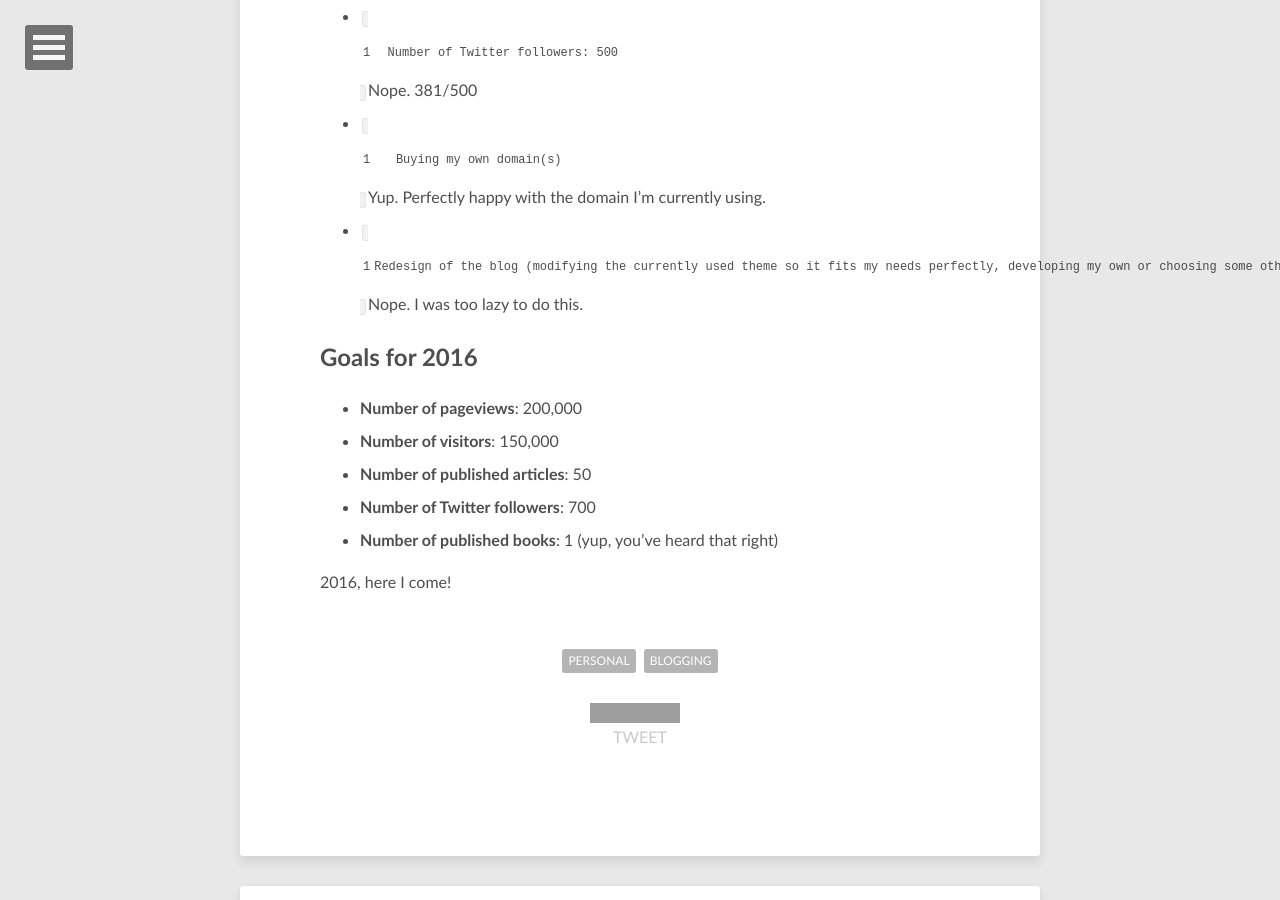
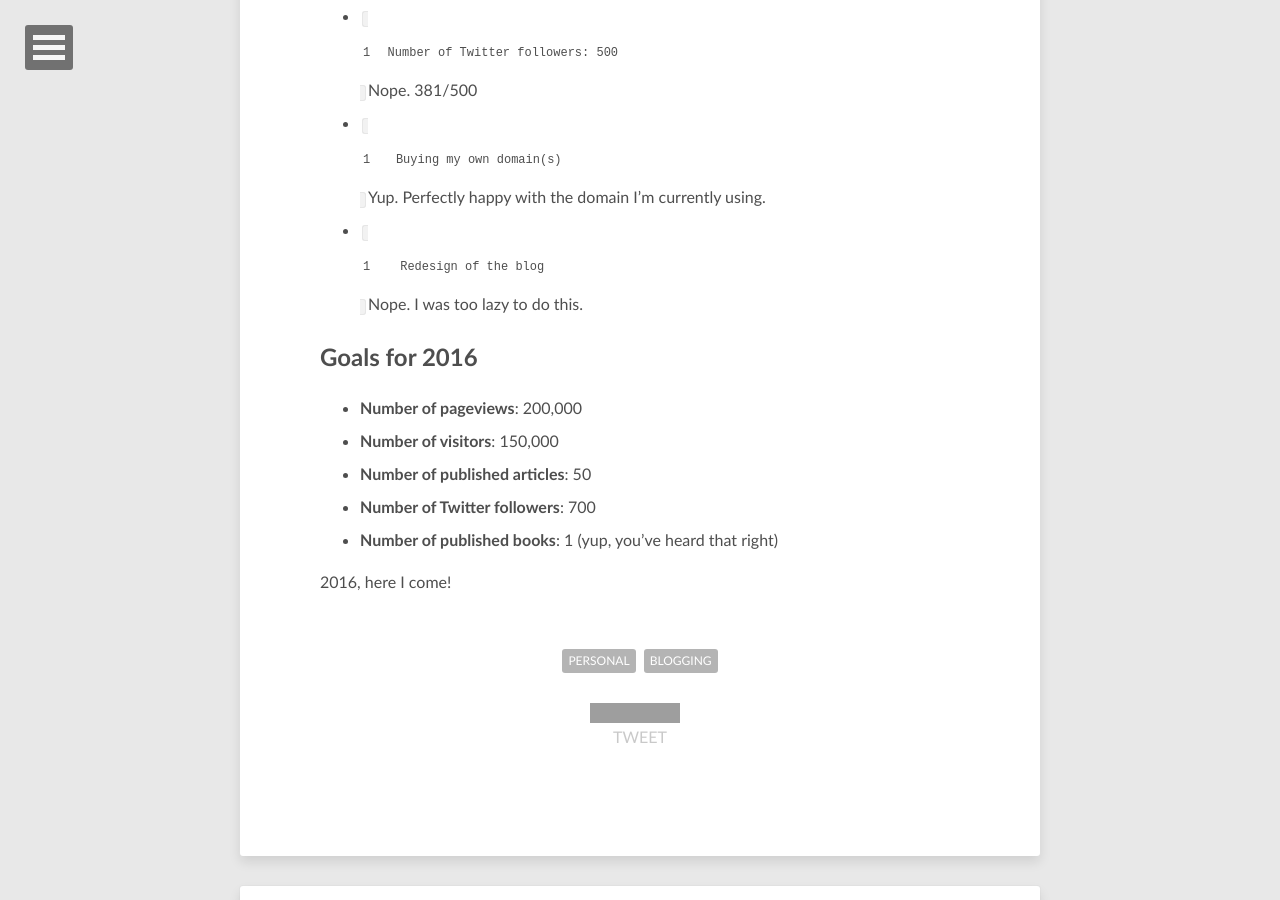
Before and after one commit to menghanhui/r3bl.blog, a Jekyll site: the page built from _posts/2016-1-1-blog-stats-2015.md, in a window 1280 px wide and 900 px high, scrolled down 4009 px. Built offline with Jekyll 4.4.1, drawn with Linux system fonts in a browser that asks for light colours; nearby versions of some CDN libraries; comment, search, counter and statistics services are not loaded; grey boxes are pictures that could not be loaded.

Commit message:
Fixes the too long line problem

```diff
--- a/_posts/2016-1-1-blog-stats-2015.md
+++ b/_posts/2016-1-1-blog-stats-2015.md
@@ -104,7 +104,7 @@ A year ago when I wrote [blog stats for 2014](https://blog.r3bl.me/en/blog-stats
 * `Number of published articles: 60` Yup. 42 on my blog and 20 on other websites.
 * `Number of Twitter followers: 500` Nope. 381/500
 * `Buying my own domain(s)` Yup. Perfectly happy with the domain I'm currently using.
-* `Redesign of the blog (modifying the currently used theme so it fits my needs perfectly, developing my own or choosing some other theme)` Nope. I was too lazy to do this.
+* `Redesign of the blog` Nope. I was too lazy to do this.
 
 ## Goals for 2016
 
```
